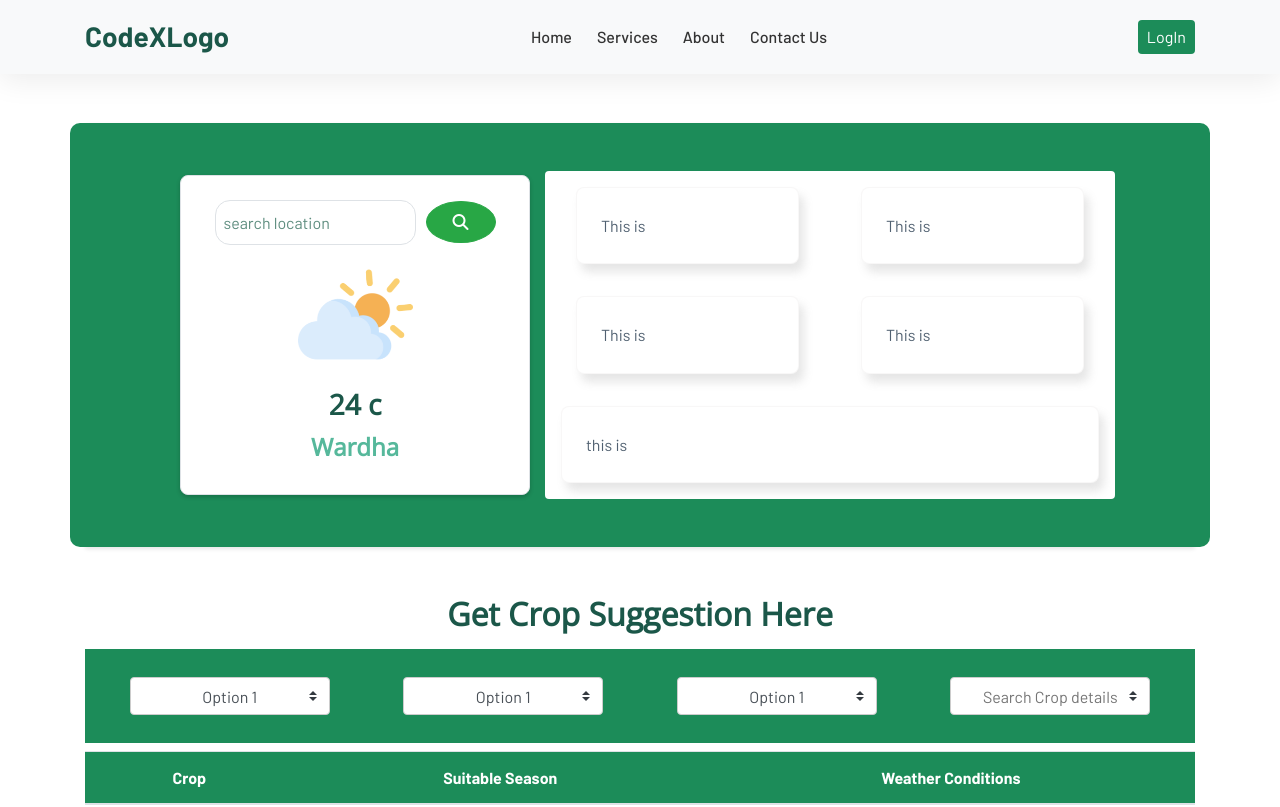
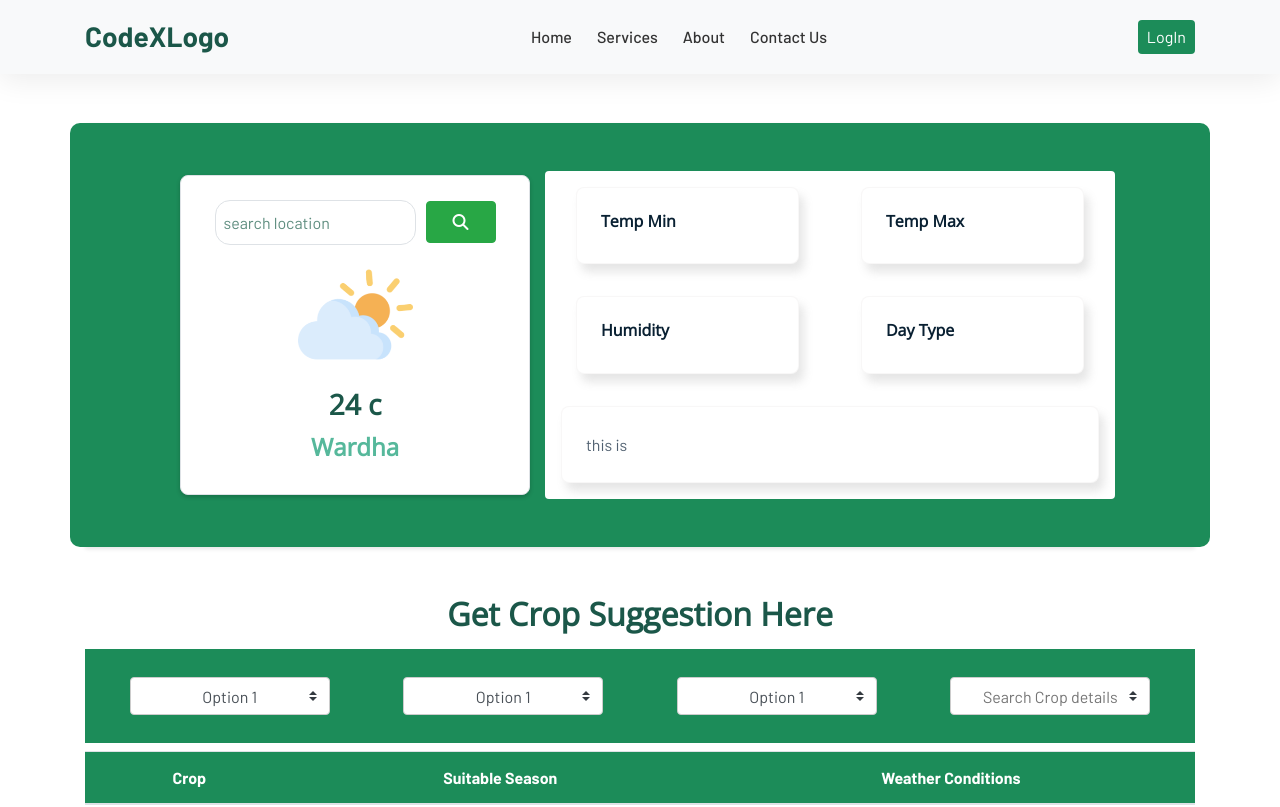
Before and after one commit to ganesh29082002/KrishiConnect1, a React (Create React App) app in the folder client/: page /weather/home in a window 1280 px wide. Shown: the top 807 px of the page. Built offline with nearby package versions, Linux system fonts and the light colour scheme.

Commit message:
css edit os button

```diff
--- a/client/src/components/weather/Weather.jsx
+++ b/client/src/components/weather/Weather.jsx
@@ -21,7 +21,7 @@ export default function Weather() {
                     placeholder="search location"
                     className="border serachInput "
                   />
-                  <button className="btn btn-success rounded-circle ">
+                  <button className="btn btn-success circular-button" >
                     <i className="fas fa-search"></i>
                   </button>
                 </div>
@@ -45,23 +45,24 @@ export default function Weather() {
               <div className="row">
                 <div className="col-md-6">
                   <div class="card p-1">
-                    <div class="card-body">This is</div>
+                    <div class="card-body"><h6>Temp Min</h6></div>
                   </div>
                 </div>
 
                 <div className="col-md-6">
                   <div class="card p-1">
-                    <div class="card-body">This is</div>
+                    <div class="card-body"><h6>Temp Max </h6>
+</div>
                   </div>
                 </div>
                 <div className="col-md-6">
                   <div class="card p-1">
-                    <div class="card-body">This is</div>
+                    <div class="card-body"><h6>Humidity</h6></div>
                   </div>
                 </div>
                 <div className="col-md-6">
                   <div class="card p-1">
-                    <div class="card-body">This is</div>
+                    <div class="card-body"><h6>Day Type </h6> </div>
                   </div>
                 </div>
               </div>
```
